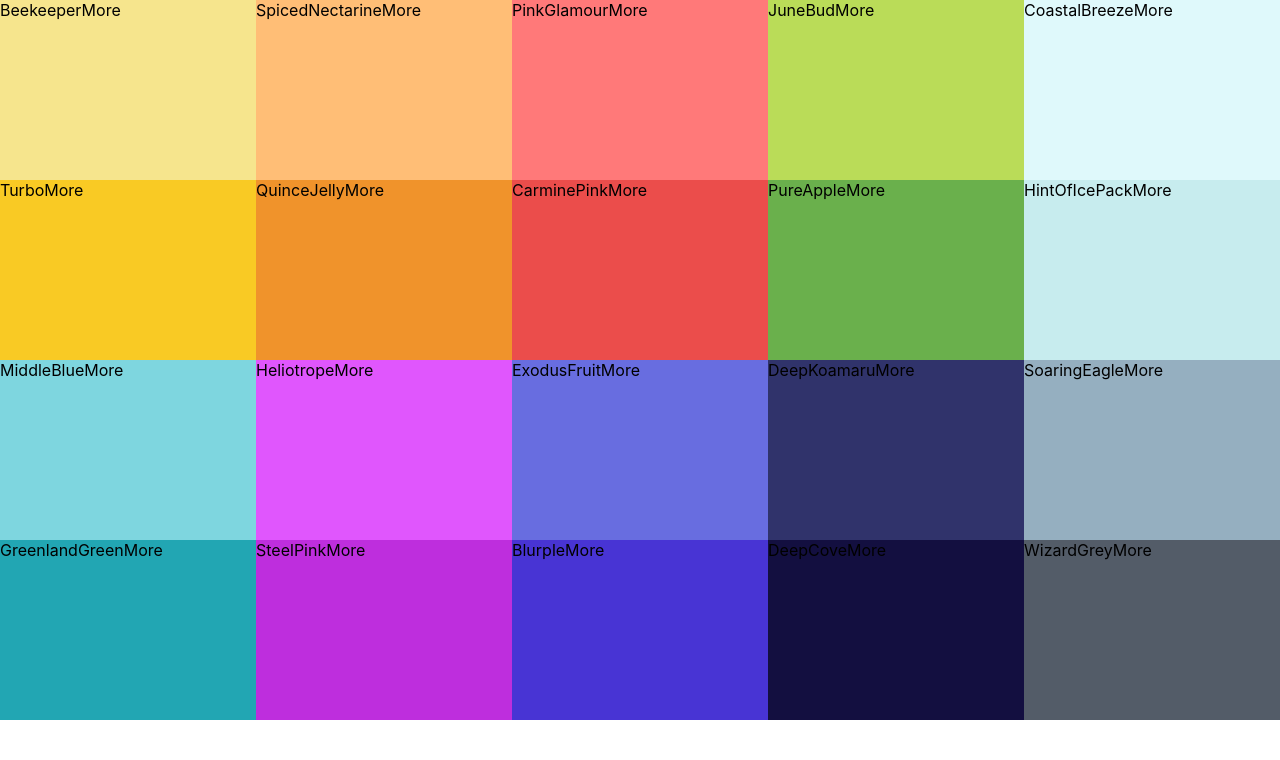
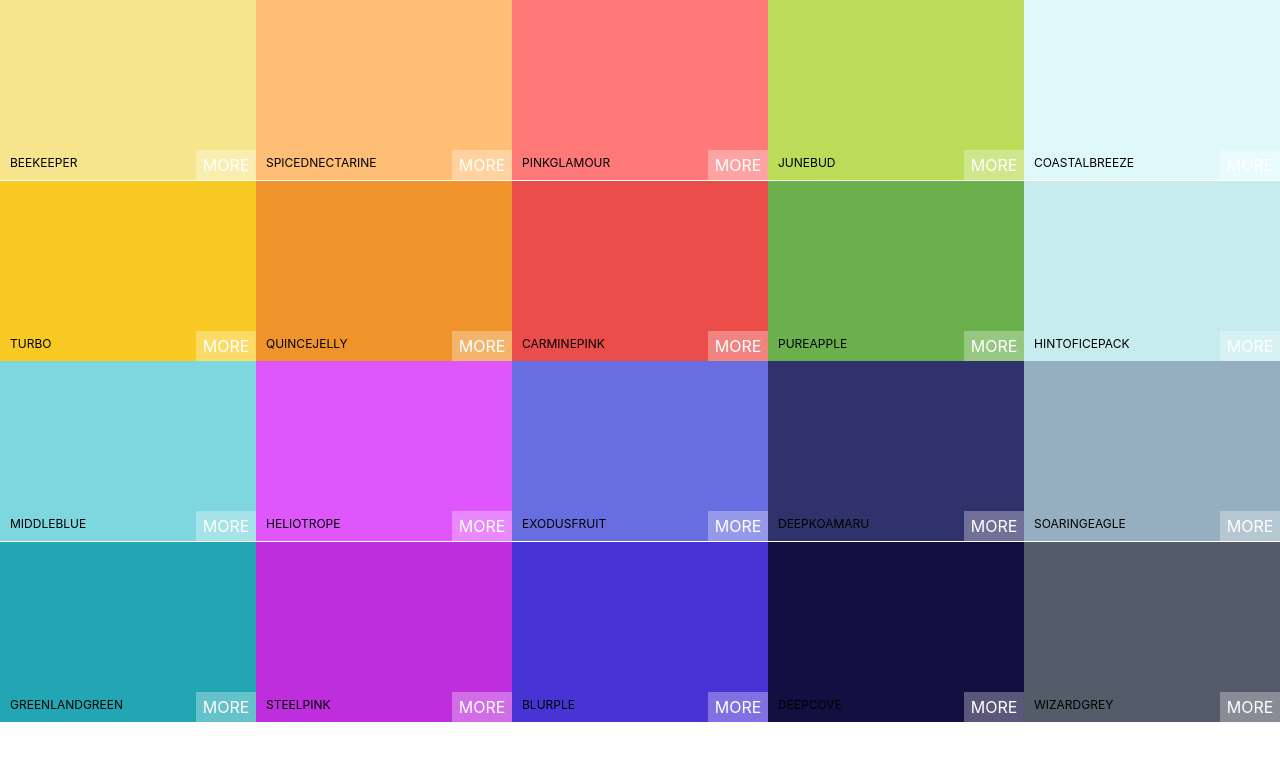
Before and after one commit to Kakamotobi/color-project, a React (Create React App) app: page / in a window 1280 px wide. Shown: the top 760 px of the page. Built offline with nearby package versions, Linux system fonts and the light colour scheme.

Commit message:
Add ColorBox styles

```diff
--- a/src/ColorBox.css
+++ b/src/ColorBox.css
@@ -2,7 +2,59 @@
 	width: 20%;
 	height: 25%;
 	margin: 0 auto;
+	margin-bottom: -3.5px;
 	display: inline-block;
 	position: relative;
+	box-sizing: border-box;
 	cursor: pointer;
 }
+
+.ColorBox__copy-btn {
+	width: 100px;
+	height: 30px;
+	margin-left: -50px;
+	margin-top: -15px;
+	display: inline-block;
+	position: absolute;
+	top: 50%;
+	left: 50%;
+	background: rgba(255, 255, 255, 0.3);
+	border: none;
+	outline: none;
+	color: white;
+	font-size: 1rem;
+	text-align: center;
+	line-height: 30px;
+	text-transform: uppercase;
+	opacity: 0;
+}
+
+.ColorBox:hover .ColorBox__copy-button {
+	opacity: 1;
+	transition: 500ms;
+}
+
+.ColorBox__box-content {
+	width: 100%;
+	padding: 10px;
+	position: absolute;
+	left: 0;
+	bottom: 0;
+	color: black;
+	font-size: 12px;
+	text-transform: uppercase;
+}
+
+.ColorBox__see-more {
+	width: 60px;
+	height: 30px;
+	position: absolute;
+	right: 0;
+	bottom: 0;
+	background: rgba(255, 255, 255, 0.3);
+	border: none;
+	color: white;
+	text-align: center;
+	line-height: 30px;
+	text-transform: uppercase;
+}
--- a/src/ColorBox.js
+++ b/src/ColorBox.js
@@ -3,10 +3,17 @@
 
 class ColorBox extends Component {
 	render() {
+		const { name, background } = this.props;
+
 		return (
-			<div className="ColorBox" style={{ background: this.props.background }}>
-				<span>{this.props.name}</span>
-				<span>More</span>
+			<div className="ColorBox" style={{ background: background }}>
+				<div className="ColorBox__copy-container">
+					<div className="ColorBox__box-content">
+						<span>{name}</span>
+					</div>
+					<button className="ColorBox__copy-btn">Copy</button>
+				</div>
+				<span className="ColorBox__see-more">More</span>
 			</div>
 		);
 	}
```
